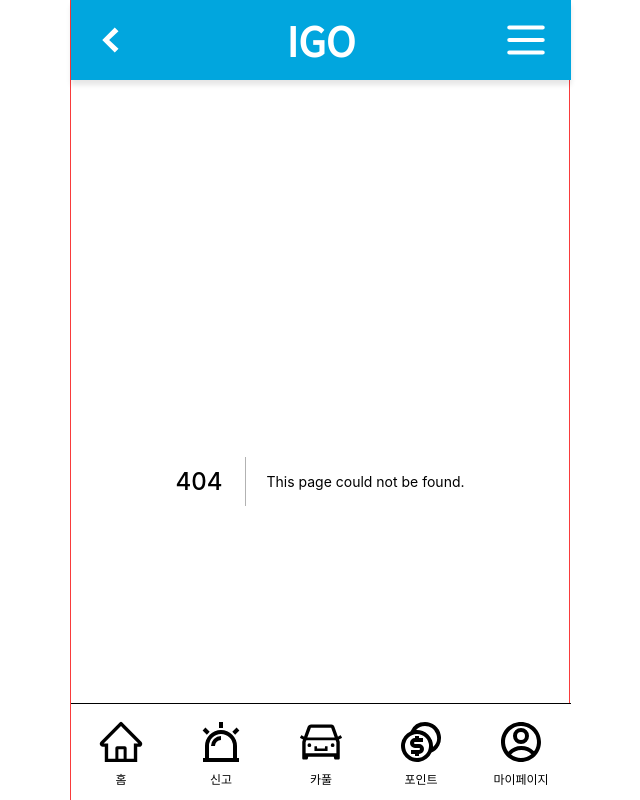
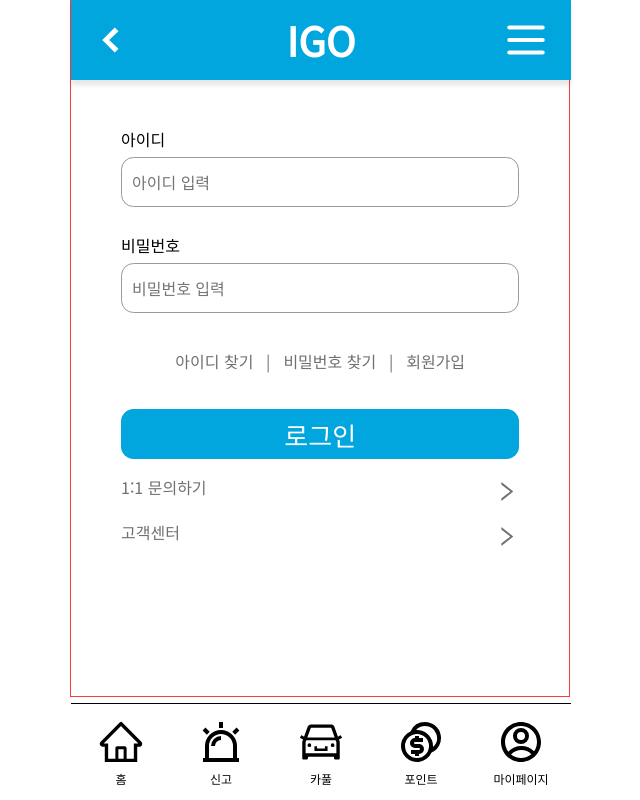
Before and after one commit to Hod0ri/2022-Capstone-IGO, a Next.js app in the folder Web Client/igo-web/: page /signin in a window 1280 px wide. Before the commit this address had no page. Shown: the top 800 px of the page, without its empty margins (320-960 px from the left). Built offline with nearby package versions, Linux system fonts and the light colour scheme.

Commit message:
[ Web ] Add signup page, Add userNick atom, Fix Signup component

```diff
--- /dev/null
+++ b/Web Client/igo-web/core/atoms/loginState.js
@@ -0,0 +1,6 @@
+import { atom } from 'recoil';
+
+export const atomUserName = atom({
+  default: '대림이',
+  key: 'atomUserName',
+});
--- a/Web Client/igo-web/core/components/SignIn/index.jsx
+++ b/Web Client/igo-web/core/components/SignIn/index.jsx
@@ -1,8 +1,15 @@
-import React from 'react';
+import React, { useState } from 'react';
 import styled from 'styled-components';
 import Button from '../Common/Button';
 import InputBox from '../Common/InputBox';
 import { AiOutlineRight } from 'react-icons/ai';
+import { checkValue } from '../../etc/checkValue';
+import { fetchAuth } from '../../api/fetchAuth';
+
+import { useRouter } from 'next/router';
+import Link from 'next/link';
+import { useSetRecoilState } from 'recoil';
+import { atomUserName } from '../../atoms/loginState';
 
 const BodyStyle = styled.div`
   margin: 0 auto;
@@ -54,15 +61,60 @@ const ServiceArea = styled.div`
   }
 `;
 
-const index = () => {
+const SignIn = () => {
+  const router = useRouter();
+  const [inputData, setInputData] = useState({ user_Id: '', user_Pw: '' });
+  const setUserNick = useSetRecoilState(atomUserName);
+  const onLoginClick = async () => {
+    let checkState = true;
+    ['user_Id', 'user_Pw'].forEach((str) => {
+      if (!checkValue[str](inputData[str])) {
+        checkState = false;
+        return;
+      }
+    });
+
+    if (checkState) {
+      await fetchAuth
+        .login(inputData)
+        .then((res) => {
+          //상태 저장
+          setUserNick(res.data.user_Nick);
+
+          alert(`${res.data.user_Nick}님 환영합니다!`);
+          router.push('/');
+        })
+        .catch((err) => {
+          alert(`아이디 혹은 비밀번호를 확인해 주세요 !`);
+          //로그 확인
+          console.log(err.response.data.err);
+        });
+    } else {
+      alert('아이디 혹은 비밀번호를 확인해 주세요 !');
+    }
+  };
   return (
     <>
       <BodyStyle>
-        <p>이메일</p>
-        <InputBox placeholder="example@igo.com" type="email" />
+        <p>아이디</p>
+        <InputBox
+          placeholder="아이디 입력"
+          type="email"
+          value={inputData.user_Id}
+          onChange={(e) =>
+            setInputData({ ...inputData, user_Id: e.target.value })
+          }
+        />
 
         <p>비밀번호</p>
-        <InputBox placeholder="비밀번호 입력" type="password" />
+        <InputBox
+          placeholder="비밀번호 입력"
+          type="password"
+          value={inputData.user_Pw}
+          onChange={(e) =>
+            setInputData({ ...inputData, user_Pw: e.target.value })
+          }
+        />
 
         <SubArea>
           <ul>
@@ -73,12 +125,14 @@ const index = () => {
               <a href="#">비밀번호 찾기</a>
             </li>
             <li>
-              <a href="#">회원가입</a>
+              <Link href="/signup">
+                <a>회원가입</a>
+              </Link>
             </li>
           </ul>
         </SubArea>
 
-        <Button>로그인</Button>
+        <Button onClick={() => onLoginClick()}>로그인</Button>
 
         <ServiceArea>
           <a href="#">1:1 문의하기</a>
@@ -94,4 +148,4 @@ const index = () => {
   );
 };
 
-export default index;
+export default SignIn;
--- /dev/null
+++ b/Web Client/igo-web/pages/signin.jsx
@@ -0,0 +1,8 @@
+import React from 'react';
+import SignIn from '../core/components/SignIn';
+
+const SignInPage = () => {
+  return <SignIn />;
+};
+
+export default SignInPage;
```
